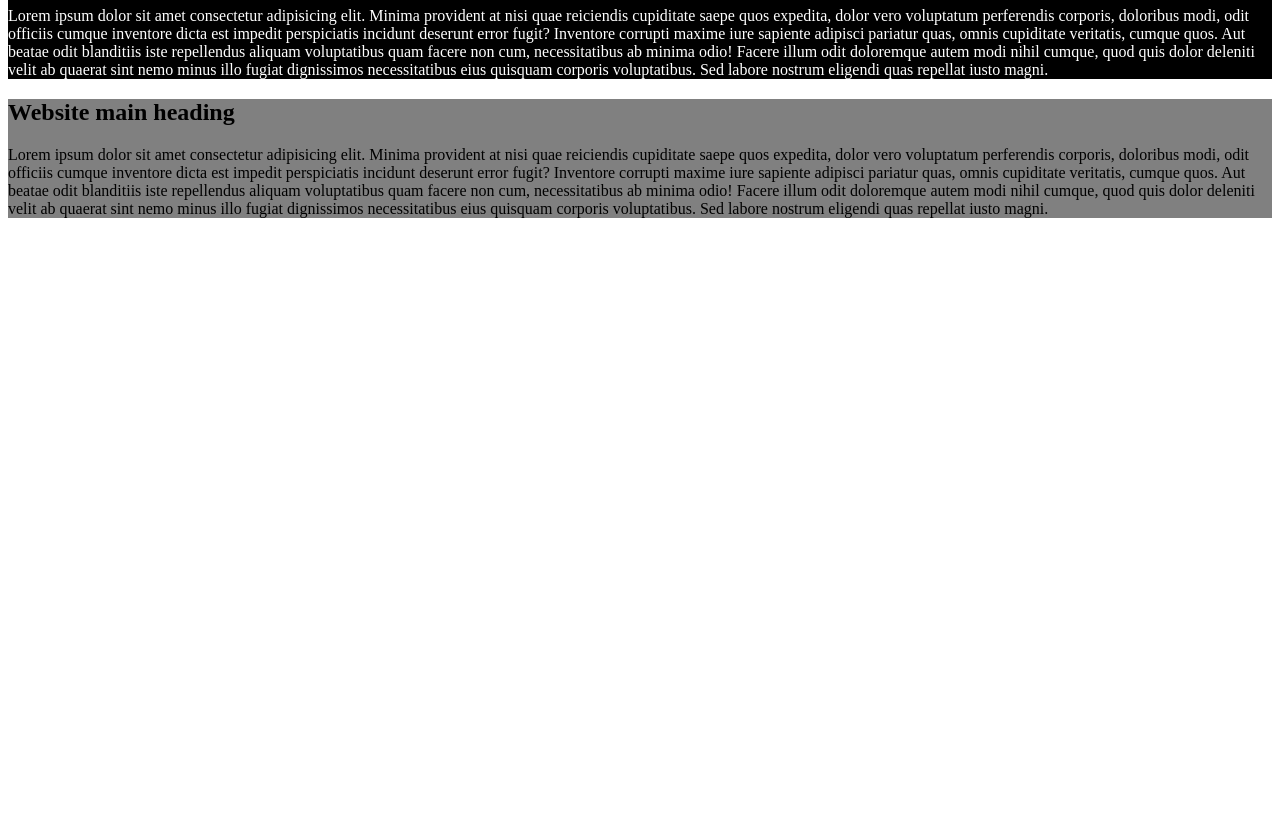
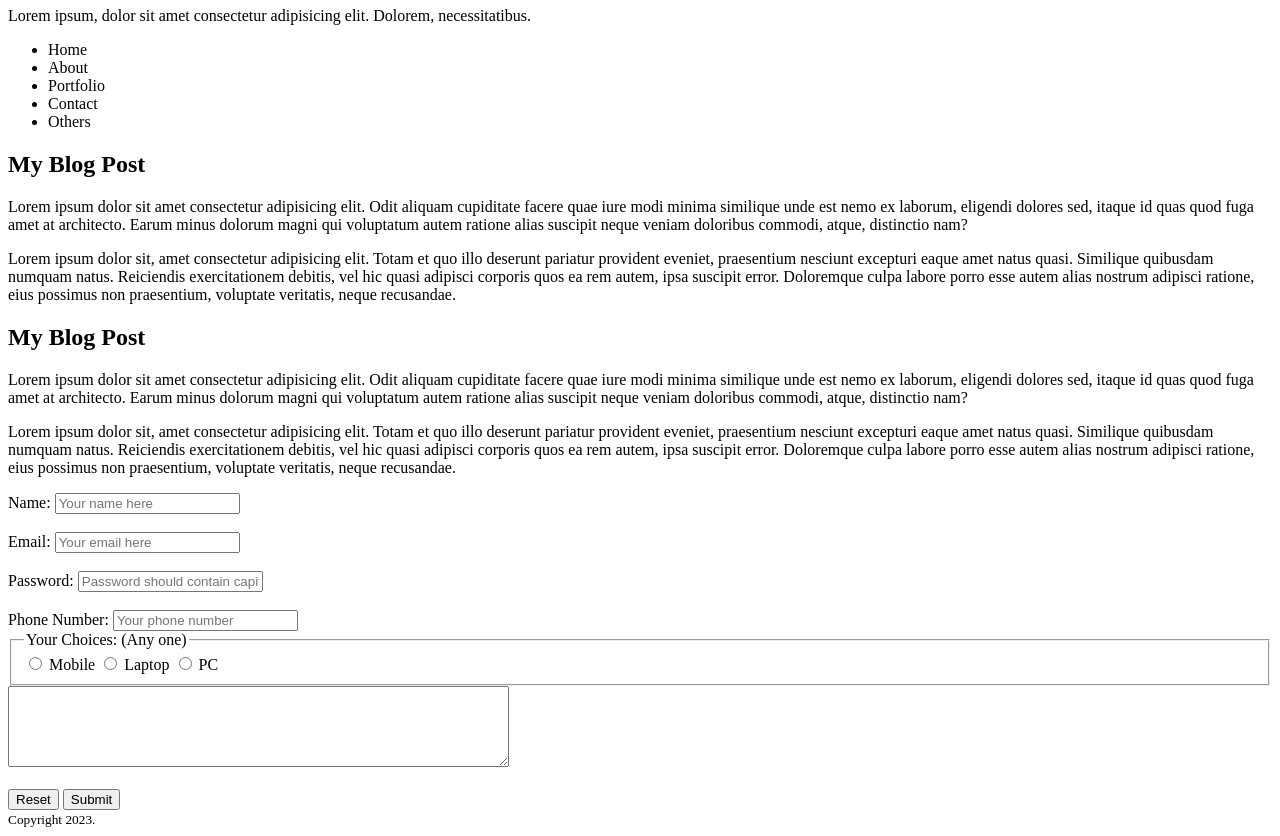
Before and after one commit to hbrifat/my-second-repo, a plain HTML site: page index.html in a window 1280 px wide. Shown: the part 73-909 px from the top of the page. Before the commit the page ends 800 px from the top, so only its background shows below. Drawn offline with Linux system fonts and the light colour scheme.

Commit message:
new semantic elements added

```diff
--- a/index.html
+++ b/index.html
@@ -1,5 +1,6 @@
 <!DOCTYPE html>
 <html lang="en">
+
 <head>
     <meta charset="UTF-8">
     <meta http-equiv="X-UA-Compatible" content="IE=edge">
@@ -7,15 +8,84 @@
     <link rel="stylesheet" href="style.css">
     <title>My Website Title</title>
 </head>
+
 <body>
-    <div class="main">
-        <h1>Website main heading</h1>
-        <p>Lorem ipsum dolor sit amet consectetur adipisicing elit. Minima provident at nisi quae reiciendis cupiditate saepe quos expedita, dolor vero voluptatum perferendis corporis, doloribus modi, odit officiis cumque inventore dicta est impedit perspiciatis incidunt deserunt error fugit? Inventore corrupti maxime iure sapiente adipisci pariatur quas, omnis cupiditate veritatis, cumque quos. Aut beatae odit blanditiis iste repellendus aliquam voluptatibus quam facere non cum, necessitatibus ab minima odio! Facere illum odit doloremque autem modi nihil cumque, quod quis dolor deleniti velit ab quaerat sint nemo minus illo fugiat dignissimos necessitatibus eius quisquam corporis voluptatibus. Sed labore nostrum eligendi quas repellat iusto magni.</p>
-    </div>
+    <header>
+        <h1>Welcome To My Website!</h1>
+        <p>Lorem ipsum, dolor sit amet consectetur adipisicing elit. Dolorem, necessitatibus.</p>
+        <nav>
+            <ul>
+                <li>Home</li>
+                <li>About</li>
+                <li>Portfolio</li>
+                <li>Contact</li>
+                <li>Others</li>
+            </ul>
+        </nav>
+    </header>
+    <main>
+        <section>
+            <article>
+                <h2>My Blog Post</h2>
+                <p>Lorem ipsum dolor sit amet consectetur adipisicing elit. Odit aliquam cupiditate facere quae iure
+                    modi minima similique unde est nemo ex laborum, eligendi dolores sed, itaque id quas quod fuga amet
+                    at architecto. Earum minus dolorum magni qui voluptatum autem ratione alias suscipit neque veniam
+                    doloribus commodi, atque, distinctio nam?</p>
 
-    <div class="secondary">
-        <h2>Website main heading</h2>
-        <p>Lorem ipsum dolor sit amet consectetur adipisicing elit. Minima provident at nisi quae reiciendis cupiditate saepe quos expedita, dolor vero voluptatum perferendis corporis, doloribus modi, odit officiis cumque inventore dicta est impedit perspiciatis incidunt deserunt error fugit? Inventore corrupti maxime iure sapiente adipisci pariatur quas, omnis cupiditate veritatis, cumque quos. Aut beatae odit blanditiis iste repellendus aliquam voluptatibus quam facere non cum, necessitatibus ab minima odio! Facere illum odit doloremque autem modi nihil cumque, quod quis dolor deleniti velit ab quaerat sint nemo minus illo fugiat dignissimos necessitatibus eius quisquam corporis voluptatibus. Sed labore nostrum eligendi quas repellat iusto magni.</p>
-    </div>
+                <p>Lorem ipsum dolor sit, amet consectetur adipisicing elit. Totam et quo illo deserunt pariatur
+                    provident eveniet, praesentium nesciunt excepturi eaque amet natus quasi. Similique quibusdam
+                    numquam natus. Reiciendis exercitationem debitis, vel hic quasi adipisci corporis quos ea rem autem,
+                    ipsa suscipit error. Doloremque culpa labore porro esse autem alias nostrum adipisci ratione, eius
+                    possimus non praesentium, voluptate veritatis, neque recusandae.</p>
+            </article>
+        </section>
+        <section>
+            <article>
+                <h2>My Blog Post</h2>
+                <p>Lorem ipsum dolor sit amet consectetur adipisicing elit. Odit aliquam cupiditate facere quae iure
+                    modi minima similique unde est nemo ex laborum, eligendi dolores sed, itaque id quas quod fuga amet
+                    at architecto. Earum minus dolorum magni qui voluptatum autem ratione alias suscipit neque veniam
+                    doloribus commodi, atque, distinctio nam?</p>
+
+                <p>Lorem ipsum dolor sit, amet consectetur adipisicing elit. Totam et quo illo deserunt pariatur
+                    provident eveniet, praesentium nesciunt excepturi eaque amet natus quasi. Similique quibusdam
+                    numquam natus. Reiciendis exercitationem debitis, vel hic quasi adipisci corporis quos ea rem autem,
+                    ipsa suscipit error. Doloremque culpa labore porro esse autem alias nostrum adipisci ratione, eius
+                    possimus non praesentium, voluptate veritatis, neque recusandae.</p>
+            </article>
+        </section>
+
+        <form action="">
+            <label for="name">Name:</label>
+            <input type="text" id="name" placeholder="Your name here"> <br> <br>
+
+            <label for="email">Email:</label>
+            <input type="email" id="email" placeholder="Your email here"> <br> <br>
+
+            <label for="password">Password:</label>
+            <input type="password" id="password" placeholder="Password should contain capital letters, small letters & numbers"> <br> <br>
+
+            <label for="phone">Phone Number:</label>
+            <input type="number" id="phone" placeholder="Your phone number">
+
+            <fieldset>
+                <legend>
+                    <label for="choice">Your Choices: (Any one)</label>
+                </legend>
+                    <input type="radio" name="choice" value="Mobile"> Mobile
+                    <input type="radio" name="choice" value="Laptop"> Laptop
+                    <input type="radio" name="choice" value="PC"> PC
+            </fieldset>
+
+            <textarea name="message" id="message" cols="60" rows="5"></textarea> <br> <br>
+
+            <input type="reset" value="Reset">
+            <input type="button" value="Submit">
+        </form>
+    </main>
+
+
+    <footer><small>Copyright 2023.</small></footer>
 </body>
+
 </html>
```
